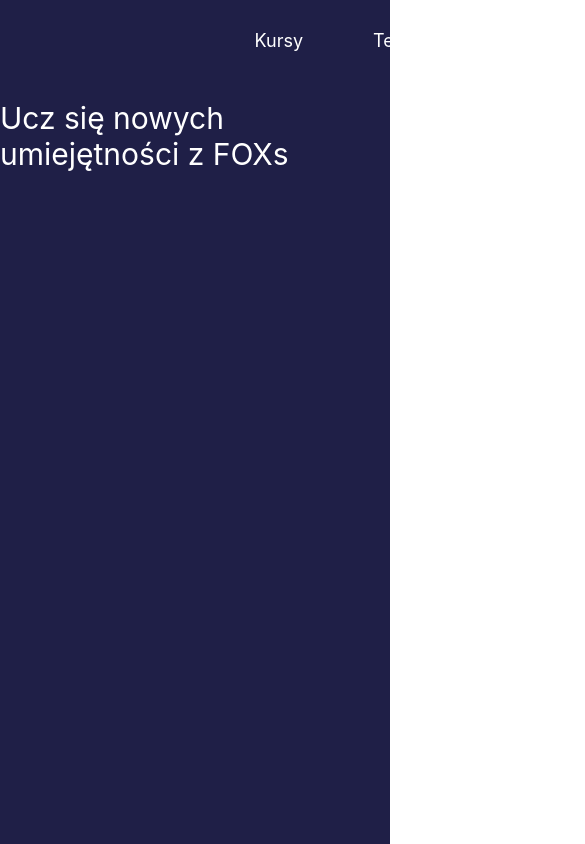
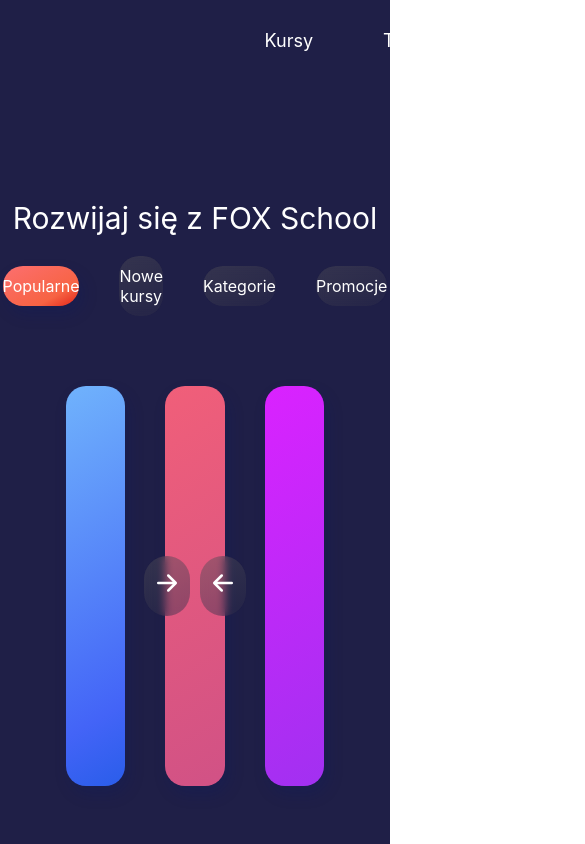
Before and after one commit to LukaszOlszewski96/Fox-edu-app-v2, a React (Create React App) app: page / in a window 390 px wide. Shown: the top 844 px of the page, 585 px wide, since content can reach past the window. Built offline with nearby package versions, Linux system fonts and the light colour scheme.

Commit message:
Add Home screen without responsive layout, add only grafics

```diff
--- a/src/Components/NavBar/Navbar.css
+++ b/src/Components/NavBar/Navbar.css
@@ -3,7 +3,7 @@
     height: auto;
     float: right;
     display: flex;
-    margin-right: 10px;
+    overflow-x: hidden;
 }
 a{
     text-decoration: none;
@@ -28,3 +28,101 @@
     box-shadow: 4px 8px 16px rgba(0, 27, 111, 0.2);
     border-radius: 20px;
 }
+.horizontal-box-links{
+    width: 100%;
+    height: 100px;
+    display: flex;
+    justify-content: center;
+    align-items: center;
+}
+.li-effect{
+    width: 130px;
+    text-align: center;
+    padding-top: 10px;
+    padding-bottom: 10px;
+    background: linear-gradient(330.53deg, #D40000 -15.77%, #F76343 28.41%, #FC6F6F 98.47%);
+    box-shadow: 4px 8px 16px rgba(0, 27, 111, 0.2);
+    border-radius: 20px;
+    margin-left: 20px;
+    margin-right: 20px;
+}
+.li{
+    width: 130px;
+    text-align: center;
+    padding-top: 10px;
+    padding-bottom: 10px;
+    background: linear-gradient(154.49deg, rgba(121, 117, 131, 0.2) 5.35%, rgba(54, 53, 103, 0.2) 83.85%), rgba(49, 48, 54, 0.3);
+    backdrop-filter: blur(4px);
+    border-radius: 20px;
+    margin-left: 20px;
+    margin-right: 20px;
+}
+.horizontal-box-courses{
+    display: flex;
+    width: 100%;
+    height: auto;
+    align-items: center;
+}
+.box-courses-popular{
+    width: 100%;
+    height: 500px;
+    display: flex;
+    justify-content: center;
+    align-items: center;
+}
+.course-box-popular-1{
+    width: 20%;
+    height: 80%;
+    background: linear-gradient(329.79deg, #0052D4 -31.21%, #4364F7 18.94%, #6FB1FC 98.47%);
+    box-shadow: 4px 8px 16px rgba(0, 27, 111, 0.2);
+    border-radius: 20px;
+    margin-left: 20px;
+    margin-right: 20px;
+}
+.course-box-popular-2{
+    width: 20%;
+    height: 80%;
+    background: linear-gradient(330.18deg, #C84E89 -27.91%, #F15F79 101.7%);
+    box-shadow: 4px 8px 16px rgba(0, 27, 111, 0.2);
+    border-radius: 20px;
+    border-radius: 20px;
+    margin-left: 20px;
+    margin-right: 20px;
+}
+.course-box-popular-3{
+    width: 20%;
+    height: 400px;
+    background: linear-gradient(151.57deg, #DA22FF 0%, #9733EE 119.33%);
+    box-shadow: 4px 8px 16px rgba(0, 27, 111, 0.2);
+    border-radius: 20px;
+    border-radius: 20px;
+    margin-left: 20px;
+    margin-right: 20px;
+}
+.left-navigation-button{
+    width: 60px;
+    height: 60px;
+    justify-content: center;
+    display: flex;
+    background: linear-gradient(154.49deg, rgba(121, 117, 131, 0.2) 5.35%, rgba(54, 53, 103, 0.2) 83.85%), rgba(49, 48, 54, 0.3);
+    backdrop-filter: blur(4px);
+    border-radius: 40px;
+    position: relative;
+    left: 200px;
+}
+.right-navigation-button{
+    width: 60px;
+    height: 60px;
+    justify-content: center;
+    display: flex;
+    background: linear-gradient(154.49deg, rgba(121, 117, 131, 0.2) 5.35%, rgba(54, 53, 103, 0.2) 83.85%), rgba(49, 48, 54, 0.3);
+    backdrop-filter: blur(4px);
+    border-radius: 40px;
+    position: relative;
+    right: 200px;
+}
+.icon-arrow{
+    font-size: 40px;
+    position: relative;
+    top: 7px;
+}
--- a/src/Screen/Home/Home.css
+++ b/src/Screen/Home/Home.css
@@ -15,5 +15,6 @@
     font-size: 30px;
 }
 .text{
-
+    text-align: center;
+    margin-top: 100px;
 }
--- a/src/Screen/Home/Home.js
+++ b/src/Screen/Home/Home.js
@@ -1,14 +1,28 @@
 import React from 'react';
 import NavBar from '../../Components/NavBar/NavBar';
 import "./Home.css";
+import {BsArrowRightShort,BsArrowLeftShort} from "react-icons/bs";
 
 function Home() {
     return (
         <div className="home-conteiner">
             <div className="top-conteiner"><NavBar/></div>
-            <div className="text"><p>Ucz się nowych umiejętności z FOXs</p></div>
-
-
+            <div className="text"><p>Rozwijaj się z FOX School</p></div>
+            <div className="horizontal-box-links">
+                <a className="li-effect" href="/">Popularne</a>
+                <a className="li" href="/">Nowe kursy</a>
+                <a className="li" href="/">Kategorie</a>
+                <a className="li" href="/">Promocje</a>
+            </div>
+            <a href="/" className="horizontal-box-courses">
+                <div className="left-navigation-button"><div className="icon-arrow"><BsArrowLeftShort/></div></div>
+                <div className="box-courses-popular">
+                    <div className="course-box-popular-1"></div>
+                    <div className="course-box-popular-2"></div>
+                    <div className="course-box-popular-3"></div>
+                </div>
+            <a href="/" className="right-navigation-button"><div className="icon-arrow"><BsArrowRightShort/></div></a>
+            </a>
         </div>
     )
 }
```
